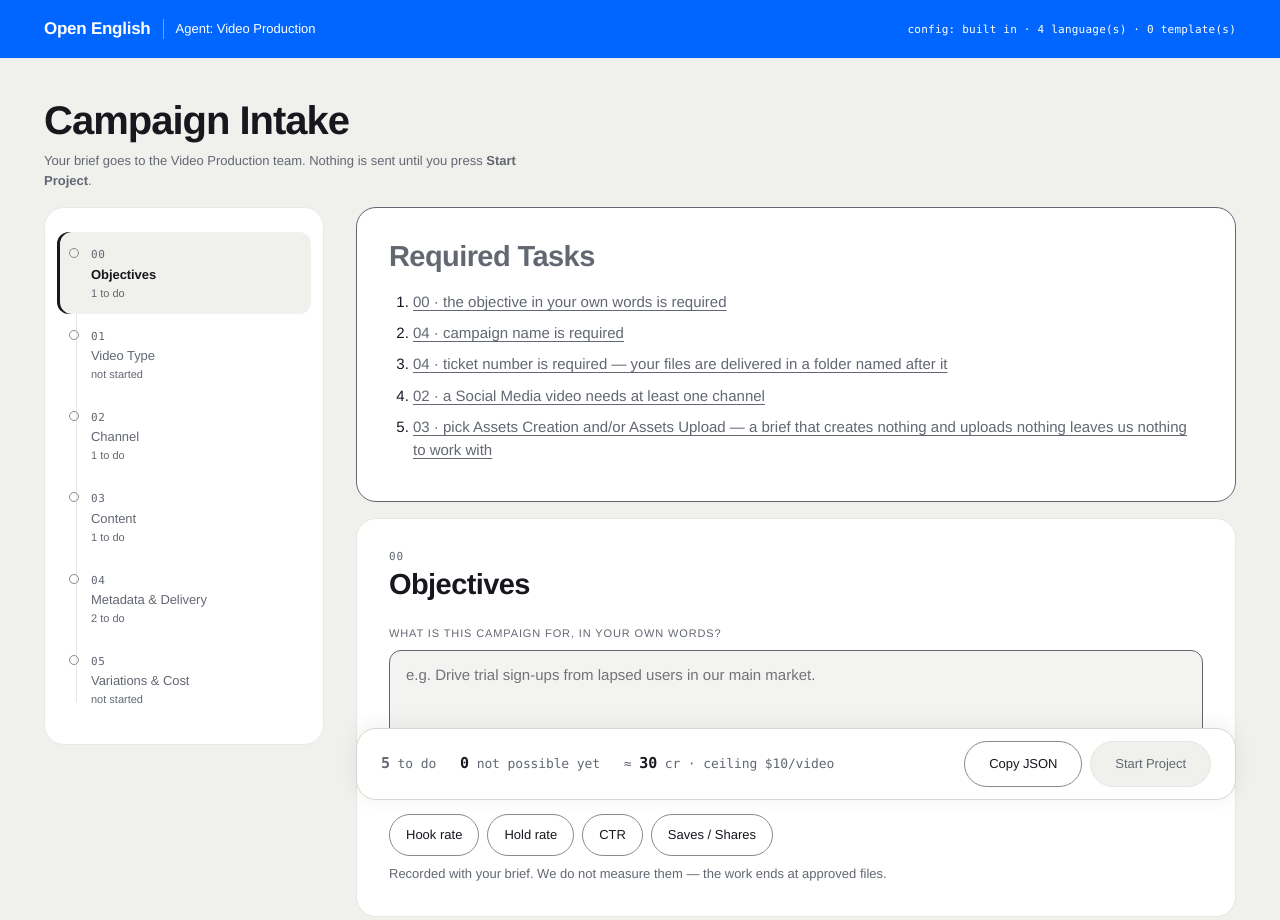
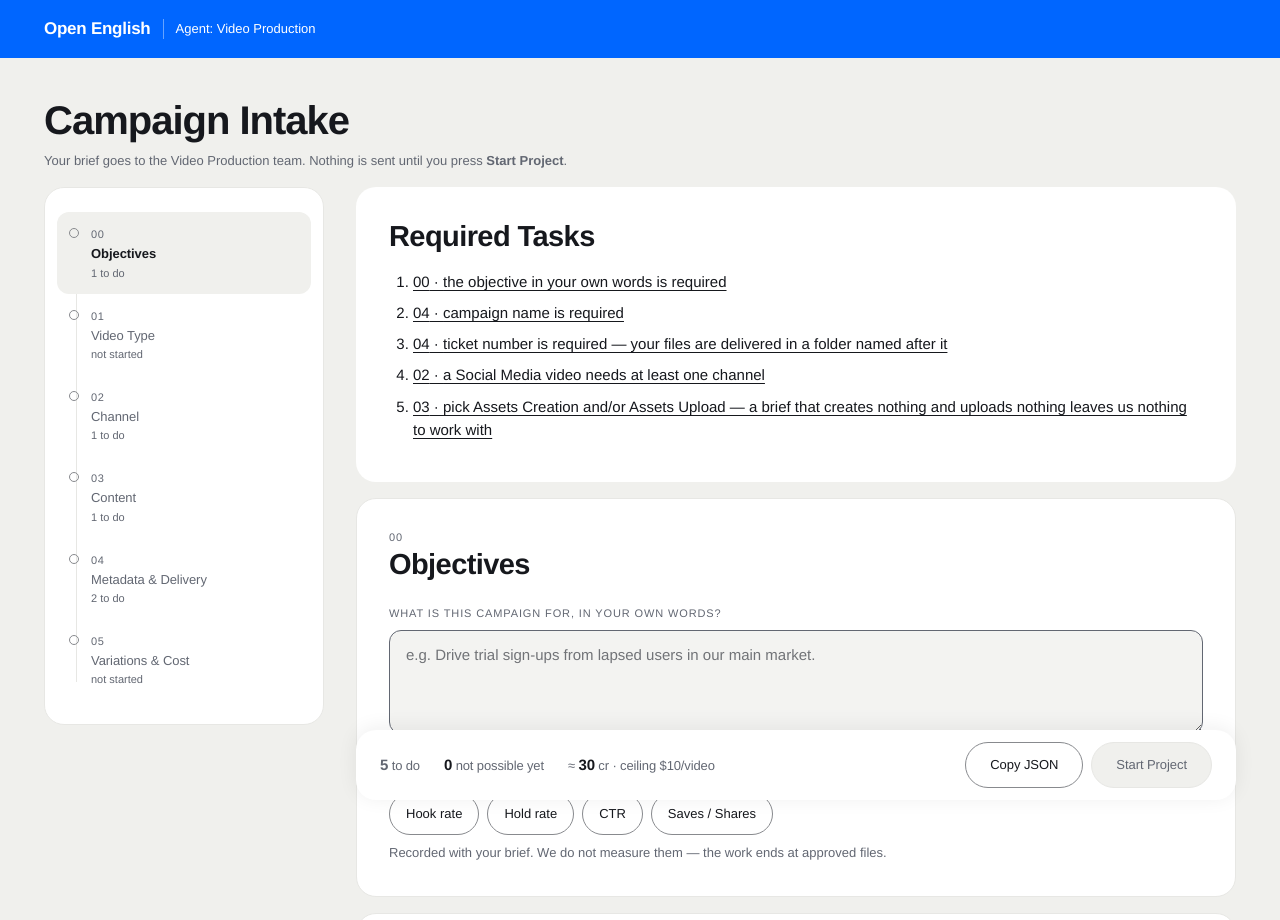
Before and after one commit to oegit/oe-campaign-intake, a plain HTML site: page index.html in a window 1280 px wide. Shown: the top 920 px of the page. Drawn offline with nearby package versions, Linux system fonts and the light colour scheme.

Commit message:
publish the campaign intake

```diff
--- a/index.html
+++ b/index.html
@@ -196,7 +196,11 @@
     -webkit-font-smoothing: antialiased;
   }
   .wrap { max-width: var(--maxw); margin: 0 auto; padding: var(--sp-5); }
-  .mono, code, pre { font-family: var(--font-mono); }
+  /* El monoespaciado quedó SÓLO en <pre>: ahí el contenido es un documento literal donde la
+     alineación por columnas significa algo. En un placeholder, un número de riel o una cifra
+     del ledger no significaba nada — sólo hacía que la página pareciera una terminal. */
+  pre { font-family: var(--font-mono); }
+  .mono, code { font-family: inherit; }
   code { font-size: .9em; background: var(--surface-2); border: 1px solid var(--line); border-radius: var(--r-sm); padding: 1px 5px; overflow-wrap: anywhere; }
   a { color: var(--fg); }
 
@@ -218,12 +222,16 @@
   .brandbar-tag { font-size: var(--fs-sm); padding-left: var(--sp-3);
                   border-left: 1px solid var(--brand-on);
                   border-left-color: color-mix(in srgb, var(--brand-on) 40%, transparent); }
-  .brandbar-src { font-family: var(--font-mono); font-size: var(--fs-xs); margin-left: auto; letter-spacing: .02em; }
+  .brandbar-src { font-size: var(--fs-xs); margin-left: auto; letter-spacing: .02em; }
   .linkish { background: none; border: 0; color: inherit; text-decoration: underline; cursor: pointer; font: inherit; padding: 0 0 0 var(--sp-2); }
 
   h1 { font-family: var(--font-titles); font-size: var(--fs-xl); font-weight: 700; line-height: 1.12; letter-spacing: -.025em; margin: var(--sp-4) 0 var(--sp-2); }
   .sub { color: var(--muted); font-size: var(--fs-sm); margin-bottom: var(--sp-4); max-width: 68ch; }
   .sub:last-of-type { margin-bottom: var(--sp-6); }
+  /* La línea de entrada va en UNA línea. El tope de 68ch existe para párrafos —— aquí sobra:
+     es una frase corta que mide ~640px, así que quitarle el tope no le abre la medida, sólo
+     le impide partirse en dos por una regla que no la gobierna. En un teléfono envuelve sola. */
+  .sub.lede { max-width: none; }
 
   /* ── Shell: riel + formulario ─────────────────────────────────────────────────────────────
      `minmax(0, …)` en CADA track y `min-width: 0` en ambos hijos — el mínimo automático de un
@@ -247,7 +255,7 @@
   .rail a:hover { background: rgba(255, 255, 255, .07); }
   .rail .dot { width: 10px; height: 10px; border-radius: var(--r-pill); border: 1px solid var(--panel-muted);
                background: var(--panel); position: relative; z-index: 1; transition: background .15s, border-color .15s; }
-  .rail .num { font-family: var(--font-mono); font-size: var(--fs-xs); letter-spacing: .06em; color: var(--panel-muted); }
+  .rail .num { font-size: var(--fs-xs); letter-spacing: .06em; color: var(--panel-muted); }
   /* El riel ES el control de pestañas, así que la sección abierta tiene que DOMINAR. Antes
      todas se pintaban en blanco a 16.86:1 y la píldora competía contra cinco vecinas igual de
      fuertes. Ahora las no abiertas se atenúan a --panel-muted (7.33:1, sigue pasando AA) y solo
@@ -264,7 +272,7 @@
   .rail li.done .state { color: var(--good); }
   /* La sección abierta: píldora clara + una barra de tinta, para que «abierta» no dependa solo
      del fondo. El punto conserva su color de estado — abierta y completa son cosas distintas. */
-  .rail li.current a { background: var(--panel-pill); box-shadow: inset 3px 0 0 var(--fg); }
+  .rail li.current a { background: var(--panel-pill); }
   .rail li.current .name { color: var(--fg); font-weight: 700; }
   .rail li.current .num { color: var(--muted); }
 
@@ -275,7 +283,7 @@
      nombre) se lea igual en los dos lugares y saltar de uno a otro no exija releer. */
   .card > h2 { font-family: var(--font-titles); font-size: var(--fs-title); font-weight: 700;
                margin: 0 0 var(--sp-5); letter-spacing: -.02em; line-height: 1.15; }
-  .card > h2 .n { display: block; font-family: var(--font-mono); font-size: var(--fs-xs);
+  .card > h2 .n { display: block; font-size: var(--fs-xs);
                   font-weight: 400; color: var(--muted); letter-spacing: .08em; margin-bottom: var(--sp-1); }
   .card:focus-within { border-color: var(--line-strong); }
   .card.problem { border-color: var(--pending); }
@@ -309,7 +317,7 @@
   }
   /* Los campos que viajan verbatim al documento emitido siguen en mono — es lo que distingue
      lo que ESCRIBES de lo que LEES. Pero al tamaño del cuerpo, no un punto más chico. */
-  input[type=text], input[type=number] { font-family: var(--font-mono); font-size: var(--fs-sm); letter-spacing: -.01em; }
+  input[type=text], input[type=number] { font-size: var(--fs-sm); letter-spacing: -.01em; }
   textarea { min-height: 104px; resize: vertical; font-family: var(--font-body); font-size: var(--fs-base); line-height: 1.6; }
   [aria-invalid="true"] { border-color: var(--pending); background: var(--pending-soft); }
   .row { display: flex; flex-wrap: wrap; gap: var(--sp-2); }
@@ -373,7 +381,7 @@
   .est { font-size: var(--fs-base); display: flex; align-items: baseline; gap: var(--sp-2);
          min-height: var(--control-h); padding: var(--sp-3) var(--sp-4);
          background: var(--field); border: 1px solid var(--line); border-radius: var(--r-md); }
-  .est b { font-family: var(--font-mono); font-size: var(--fs-lg); font-weight: 700; }
+  .est b { font-size: var(--fs-lg); font-weight: 700; }
   /* El glifo de estado es decorativo y va a tamaño fijo, no al de la fuente que toque. */
   .glyph { font-size: var(--fs-sm); line-height: 1; }
 
@@ -385,19 +393,29 @@
   /* ── El resumen de errores, y el ledger ─────────────────────────────────────────────────────
      Una live region que se MONTA en el mismo instante en que cambia su contenido con frecuencia
      no se anuncia, así que este elemento está siempre en el DOM y simplemente vacío. */
-  .summary { margin-bottom: var(--sp-4); }
-  .summary .card.problem > h2 { color: var(--pending); margin-bottom: var(--sp-4); }
+  /* SIN margen propio, y ese cero es el arreglo de una desalineación medible.
+     Este contenedor está SIEMPRE en el DOM aunque no tenga tarjeta dentro (una live region que se
+     monta al mismo tiempo que cambia su contenido no se anuncia). Con `margin-bottom` aquí, el
+     margen sobrevivía al contenido: cuando ya no quedaban tareas, un elemento de altura cero seguía
+     empujando la columna derecha 16px hacia abajo mientras el riel se quedaba donde estaba — y
+     cuando sí había tarjeta, ese margen se sumaba al que la propia `.card` ya trae, separándola 32px
+     del resto. El margen vive en la tarjeta, que es lo que aparece y desaparece. */
+  .summary { margin-bottom: 0; }
+  /* Se pintaba en gris y con borde propio, como si fuera de otra especie. Es una tarjeta más:
+     mismo color de título, mismos enlaces, y sin borde — la sombra de la tarjeta ya la separa. */
+  .summary .card { border-color: transparent; }
+  .summary .card.problem > h2 { color: var(--fg); margin-bottom: var(--sp-4); }
   .summary ol { margin: 0; padding-left: var(--sp-5); }
   .summary li { margin: var(--sp-2) 0; }
-  .summary a { color: var(--pending); text-underline-offset: 3px; }
+  .summary a { color: var(--fg); text-underline-offset: 3px; }
 
   .ledger { position: sticky; bottom: 0; z-index: 5; margin-top: var(--sp-5);
-            background: var(--surface); border: 1px solid var(--line-strong); border-radius: var(--r-lg);
+            background: var(--surface); border: 0; border-radius: var(--r-lg);
             box-shadow: 0 -2px 20px rgba(22, 24, 29, .07);
             padding: var(--sp-3) var(--sp-5);
             padding-bottom: calc(var(--sp-3) + env(safe-area-inset-bottom, 0px));
             display: flex; align-items: center; gap: var(--sp-5); flex-wrap: wrap; }
-  .ledger .figure { font-family: var(--font-mono); font-size: var(--fs-sm); color: var(--muted); letter-spacing: -.01em; }
+  .ledger .figure { font-size: var(--fs-sm); color: var(--muted); letter-spacing: -.01em; }
   .ledger .figure b { color: var(--fg); font-size: var(--fs-base); }
   .ledger .figure.blocking b { color: var(--pending); }
   .ledger .actions { margin-left: auto; display: flex; gap: var(--sp-2); }
@@ -1423,9 +1441,14 @@ function BrandBar({ cfg, source, onForget }) {
           {b.logo ? <img src={b.logo} alt={b.label || cfg.projectLabel || cfg.project} /> : (b.label || cfg.projectLabel || cfg.project)}
         </span>
         <span className="brandbar-tag">Agent: Video Production</span>
-        {/* Which config is driving this form, always visible. With a loader in front, "which
-            project am I filling in?" stops being obvious and starts being worth stating. */}
-        {source && (
+        {/* Which config is driving this form — and ONLY when that is a live question.
+            In an injected build there is exactly one project, it is named to the left of this, and
+            there is nothing to forget: "config: built in · 4 language(s) · 0 template(s)" was
+            answering a question nobody filling in a brief had asked, in the loudest place on the
+            page. When the config is LOADED in the browser the question is real (which file did I
+            drop? how do I drop another?) and the Forget control has to live somewhere, so it stays
+            exactly as it was. */}
+        {source && onForget && (
           <span className="brandbar-src">
             config: {source} · {(cfg.languages || []).length} language(s) · {Object.keys(cfg.templates || {}).length} template(s)
             {onForget && <button type="button" className="linkish" onClick={onForget}>Forget</button>}
@@ -1680,7 +1703,7 @@ function Form({ cfg, source, warnings, onForget }) {
           worse than one that says it badly, and one sentence is not a paragraph. It still reads
           DIFFERENTLY per build, because the two builds do different things: a page that keeps
           yesterday's promise after gaining a network call is worse than one that never made it. */}
-      <div className="sub">
+      <div className="sub lede">
         {SUBMIT_ENDPOINT
           ? <React.Fragment>Your brief goes to the Video Production team. Nothing is sent until you press <b>Start Project</b>.</React.Fragment>
           : <React.Fragment>Nothing leaves this browser — this build has no way to send. You finish by downloading the file.</React.Fragment>}
```
Also changed, not shown: 1 other file.
